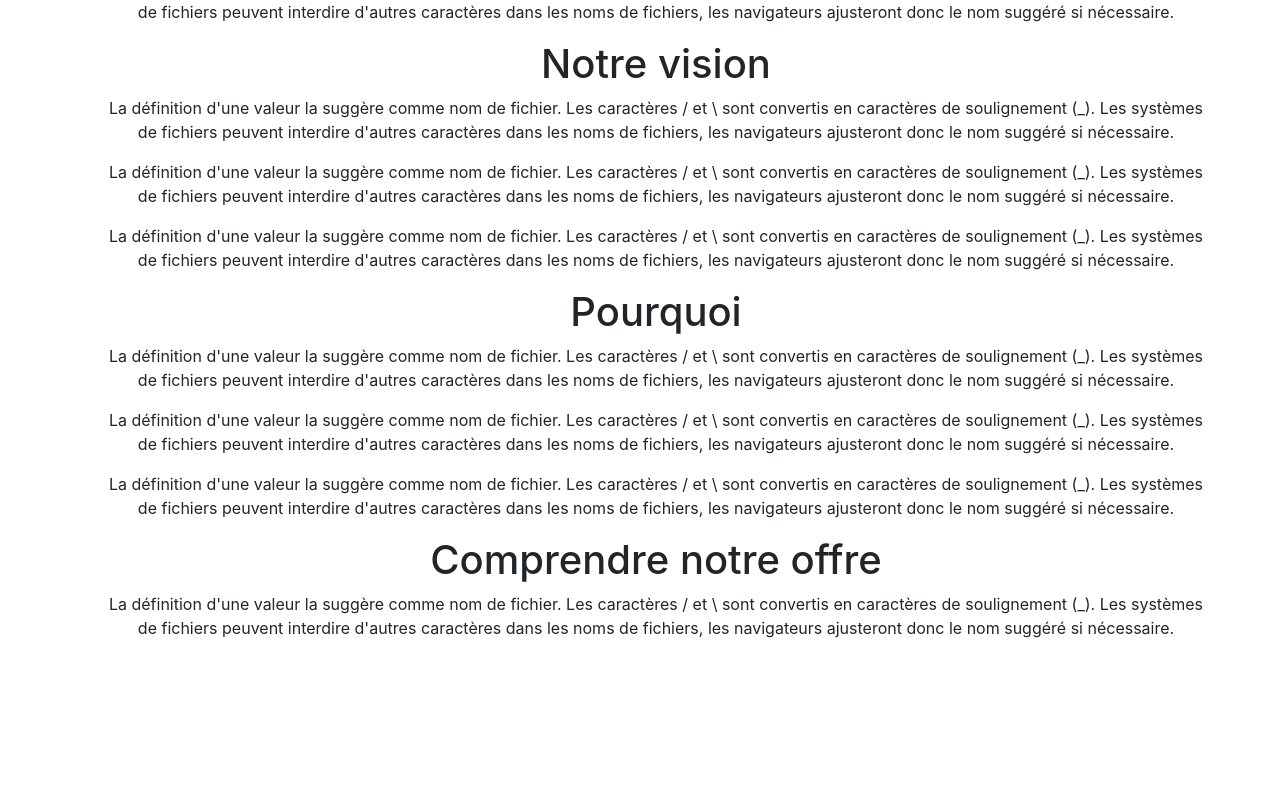
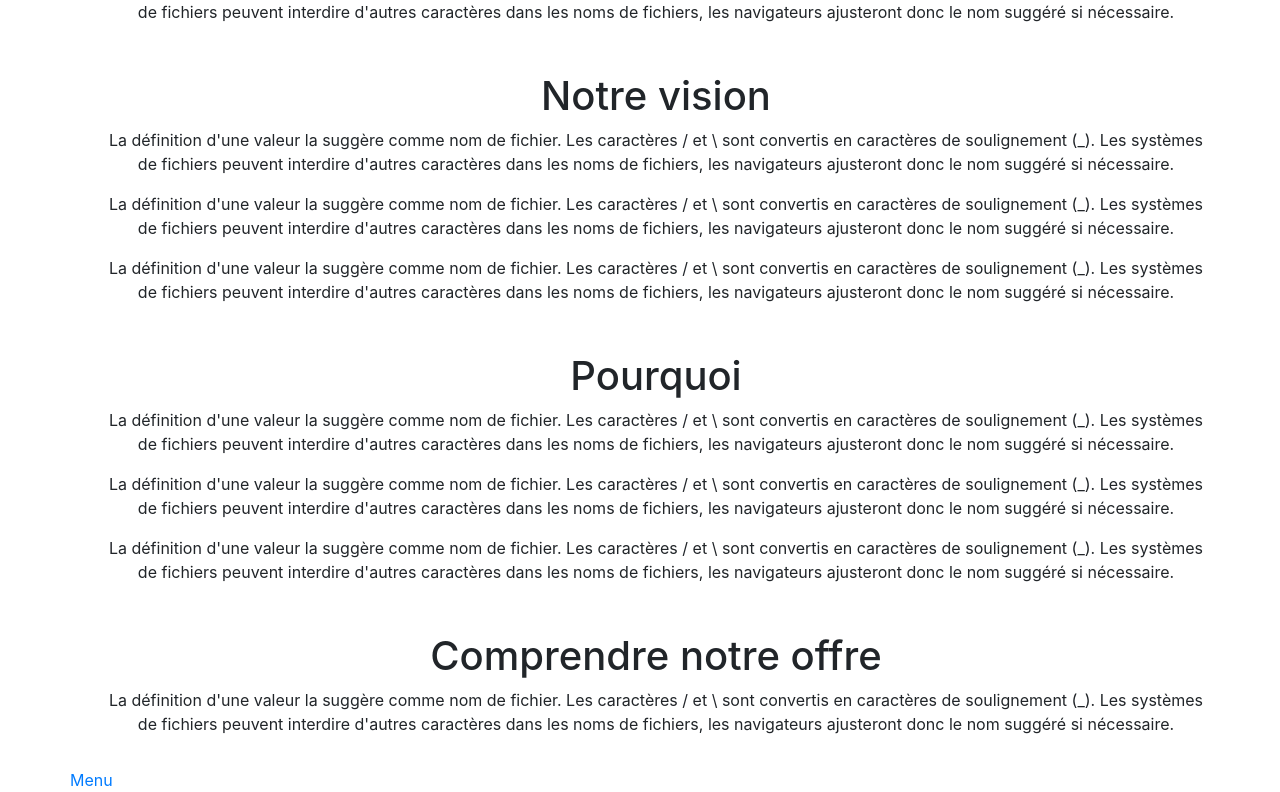
Before and after one commit to ghislaingirardeau/Planet_music, a Nuxt app: page / in a window 1280 px wide. Shown: the part 362-1154 px from the top of the page. Before the commit the page ends 1018 px from the top, so only its background shows below. Built offline with nearby package versions, Linux system fonts and the light colour scheme.

Commit message:
remove border class and test scroll

```diff
--- a/components/musicSelection/instrumentSelect.vue
+++ b/components/musicSelection/instrumentSelect.vue
@@ -1,9 +1,9 @@
 <template>
     <fieldset class="row m-3">
-        <legend class="col-12 border">{{title}} </legend>
+        <legend class="col-12">{{title}} </legend>
 
         <!-- BLOC RECHERCHE INSTRUMENT -->
-        <aside class="col-12 border mb-4 text-center">
+        <aside class="col-12 mb-4 text-center">
 
             <input class="col-5" type="text" v-model="searchInst" placeholder="Rechercher un instrument" v-on:keyup.enter="searchInstrument()">
             <button type="button" id='select' @click="searchInstrument()">Search</button>
@@ -18,7 +18,7 @@
         </aside>
 
         <!-- BOUTON MODAL CATEGORIE INSTRUMENT -->
-        <div class="border col-4 text-center mb-3" v-for="(item, name) in instrumentClass" :key="name">
+        <div class=" col-4 text-center mb-3" v-for="(item, name) in instrumentClass" :key="name">
             <b-button v-b-modal="'my-modal'" @click="showInstruments(name, item)">{{name}}</b-button>
         </div>
 
--- a/pages/index.vue
+++ b/pages/index.vue
@@ -1,7 +1,5 @@
 <template>
   <main class="row text-center">
-
-    <div data-spy="scroll" data-target="#navbar-example2" data-offset="0">
 
       <article class="col-12 m-3">
         <h1 id="concept">Présentation du concept</h1>
@@ -28,8 +26,8 @@
         <h1 id="offre">Comprendre notre offre</h1>
         <p>La définition d'une valeur la suggère comme nom de fichier. Les caractères / et \ sont convertis en caractères de soulignement (_). Les systèmes de fichiers peuvent interdire d'autres caractères dans les noms de fichiers, les navigateurs ajusteront donc le nom suggéré si nécessaire.</p>
       </article>
-    </div>
 
+      <a href="#">Menu</a>
 
   </main>
 </template>
```
